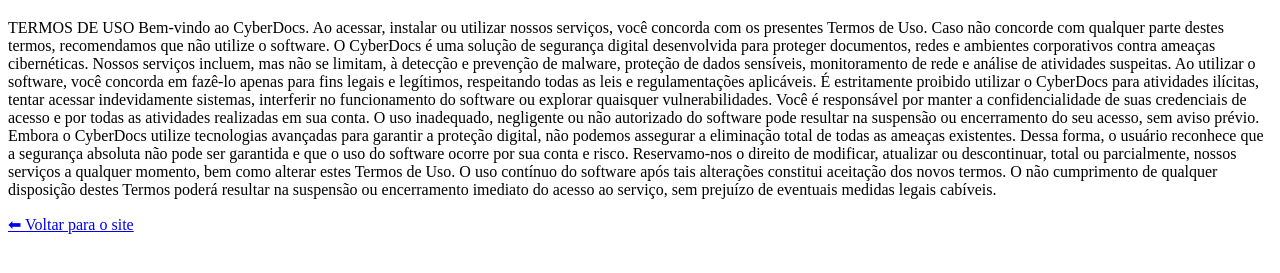
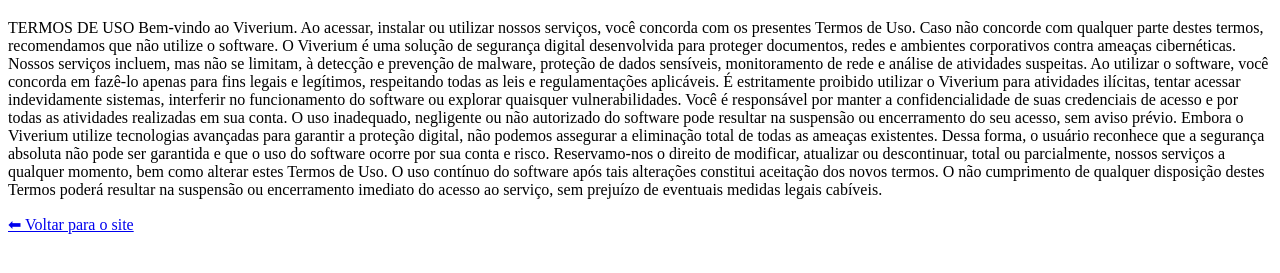
Before and after one commit to pedrorokaj/Cyberdoc, a plain HTML site: page termos.html in a window 1280 px wide. Shown: the part 61-334 px from the top of the page. Drawn offline with Linux system fonts and the light colour scheme.

Commit message:
Update termos.html

```diff
--- a/termos.html
+++ b/termos.html
@@ -2,22 +2,22 @@
 <html lang="pt-BR">
     <head>
          <meta charset="UTF-8">
-        <title>Termos de uso - CyberDoc</title>
+        <title>Termos de uso - Viverium</title>
     </head>
 <body>
     <h1>Termos de uso</h1>
     <p>
   TERMOS DE USO
 
-Bem-vindo ao CyberDocs. Ao acessar, instalar ou utilizar nossos serviços, você concorda com os presentes Termos de Uso. Caso não concorde com qualquer parte destes termos, recomendamos que não utilize o software.
+Bem-vindo ao Viverium. Ao acessar, instalar ou utilizar nossos serviços, você concorda com os presentes Termos de Uso. Caso não concorde com qualquer parte destes termos, recomendamos que não utilize o software.
 
-O CyberDocs é uma solução de segurança digital desenvolvida para proteger documentos, redes e ambientes corporativos contra ameaças cibernéticas. Nossos serviços incluem, mas não se limitam, à detecção e prevenção de malware, proteção de dados sensíveis, monitoramento de rede e análise de atividades suspeitas.
+O Viverium é uma solução de segurança digital desenvolvida para proteger documentos, redes e ambientes corporativos contra ameaças cibernéticas. Nossos serviços incluem, mas não se limitam, à detecção e prevenção de malware, proteção de dados sensíveis, monitoramento de rede e análise de atividades suspeitas.
 
-Ao utilizar o software, você concorda em fazê-lo apenas para fins legais e legítimos, respeitando todas as leis e regulamentações aplicáveis. É estritamente proibido utilizar o CyberDocs para atividades ilícitas, tentar acessar indevidamente sistemas, interferir no funcionamento do software ou explorar quaisquer vulnerabilidades.
+Ao utilizar o software, você concorda em fazê-lo apenas para fins legais e legítimos, respeitando todas as leis e regulamentações aplicáveis. É estritamente proibido utilizar o Viverium para atividades ilícitas, tentar acessar indevidamente sistemas, interferir no funcionamento do software ou explorar quaisquer vulnerabilidades.
 
 Você é responsável por manter a confidencialidade de suas credenciais de acesso e por todas as atividades realizadas em sua conta. O uso inadequado, negligente ou não autorizado do software pode resultar na suspensão ou encerramento do seu acesso, sem aviso prévio.
 
-Embora o CyberDocs utilize tecnologias avançadas para garantir a proteção digital, não podemos assegurar a eliminação total de todas as ameaças existentes. Dessa forma, o usuário reconhece que a segurança absoluta não pode ser garantida e que o uso do software ocorre por sua conta e risco.
+Embora o Viverium utilize tecnologias avançadas para garantir a proteção digital, não podemos assegurar a eliminação total de todas as ameaças existentes. Dessa forma, o usuário reconhece que a segurança absoluta não pode ser garantida e que o uso do software ocorre por sua conta e risco.
 
 Reservamo-nos o direito de modificar, atualizar ou descontinuar, total ou parcialmente, nossos serviços a qualquer momento, bem como alterar estes Termos de Uso. O uso contínuo do software após tais alterações constitui aceitação dos novos termos.
 
```
